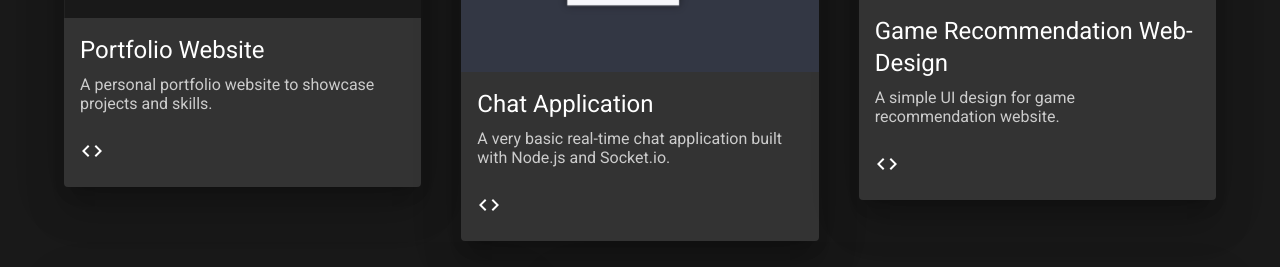
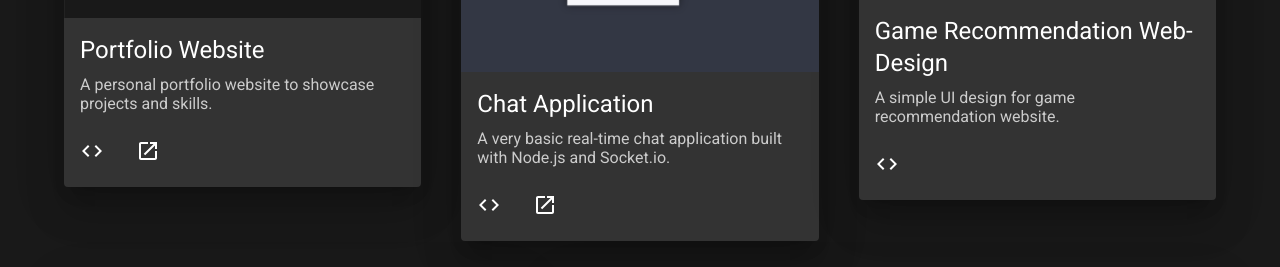
Before and after one commit to rxmxndai/portfolio-2.0, a React (Create React App) app: page / in a window 1280 px wide. Shown: the part 2060-2327 px from the top of the page. Built offline with nearby package versions, Linux system fonts and the light colour scheme.

Commit message:
Updated project details

```diff
--- a/src/assets/data/projectsData.js
+++ b/src/assets/data/projectsData.js
@@ -39,8 +39,8 @@ export const projectsData = [
       PortfolioHome, PortfolioSkills
     ],
     alt: "Screenshot of the Portfolio Website",
-    github: "",
-    live: "",
+    github: "https://github.com/rxmxndai/portfolio-2.0",
+    live: "https://romankarki.vercel.app/",
     techStacks: ["ReactJS", "MaterialUI"],
     featured: false,
     xs: 4
@@ -52,7 +52,7 @@ export const projectsData = [
     images: [ChatLogin, ChatChat],
     alt: "Screenshot of the Chat Application",
     github: "https://github.com/rxmxndai/chat-app-nodev3",
-    live: "",
+    live: "https://chat-app-nodev3.vercel.app/",
     techStacks: ["Node.js", "Express", "Socket.io", "React"],
     featured: false,
     xs: 4
--- a/src/components/SingleProjectCard.jsx
+++ b/src/components/SingleProjectCard.jsx
@@ -21,8 +21,8 @@ const SingleProjectCard = ({ project }) => {
                     <Typography gutterBottom variant="body3"  > {project.description} </Typography>
                 </Box>
                 <Box sx={{ justifySelf: "end", display: "flex", gap: 4, pt: 2 }} >
-                    <ButtonBase href={project.github} > <CodeIcon /> </ButtonBase>
-                    { project.live && <ButtonBase href={project.live} > <OpenInNewIcon /> </ButtonBase> }
+                    <ButtonBase href={project.github} target={"_blank"} > <CodeIcon /> </ButtonBase>
+                    { project.live && <ButtonBase target={"_blank"} href={project.live} > <OpenInNewIcon /> </ButtonBase> }
                 </Box>
             </CardContent>
         </Card>
```
Also changed, not shown: 1 other file (tests, documents, lock files or other folders).
